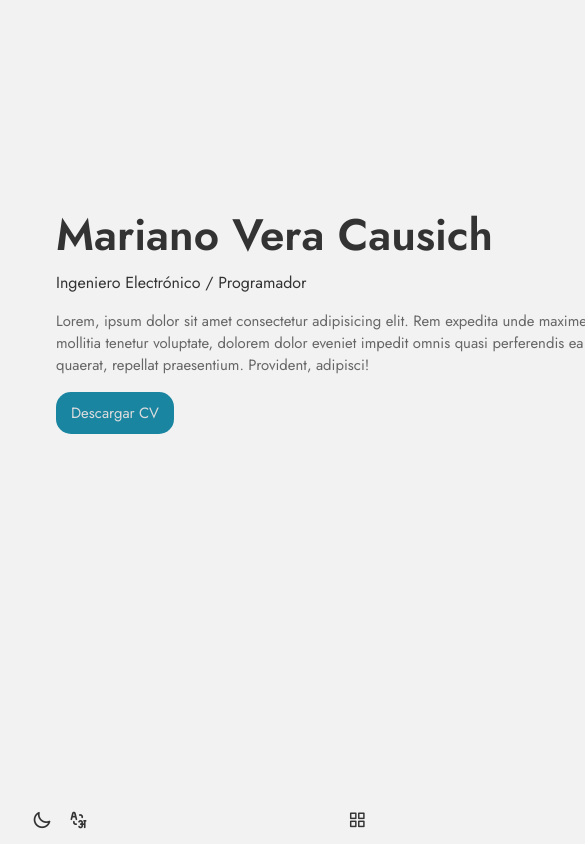
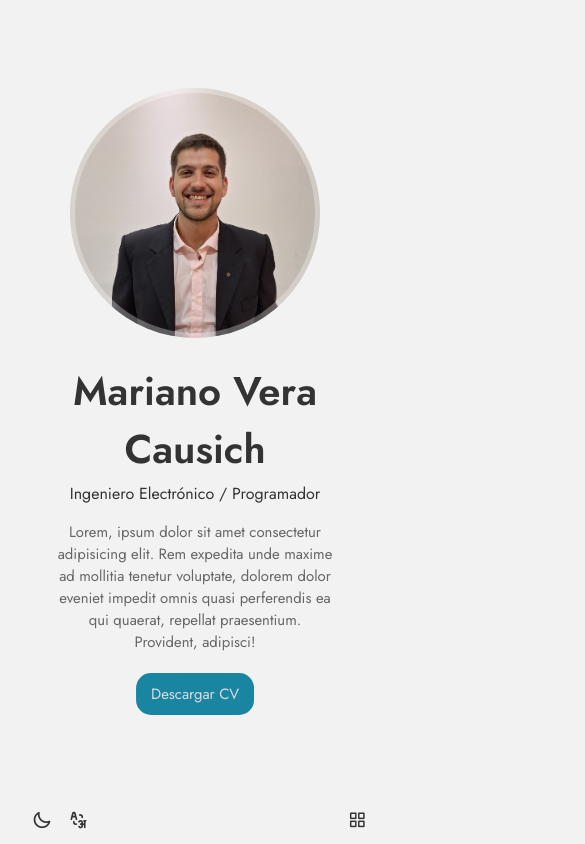
Before and after one commit to MarianoVera22/react-portfolio, a React (Create React App) app: page / in a window 390 px wide. Shown: the top 844 px of the page, 585 px wide, since content can reach past the window. Built offline with nearby package versions, Linux system fonts and the light colour scheme.

Commit message:
mediaquery Home

```diff
--- a/src/App.css
+++ b/src/App.css
@@ -162,12 +162,21 @@ img {
 }
 
 @media screen and (max-width: 768px) {
+  :root {
+    --big-font-size: 2.5rem;
+  }
+  .section {
+    padding: 2rem 0 4rem;
+  }
 }
 
 @media screen and (max-width: 576px) {
 }
 
 @media screen and (max-width: 350px) {
+  :root {
+    --big-font-size: 2.25rem;
+  }
   .container {
     margin-left: var(--mb-1);
     margin-right: var(--mb-1);
--- a/src/components/home/Home.css
+++ b/src/components/home/Home.css
@@ -1,5 +1,5 @@
 .home_content {
-  grid-template-columns: 580px repeat(1, 1fr);
+  grid-template-columns: 1fr 580px;
   padding-top: 4.5rem;
   padding-left: 2rem;
   padding-right: 2rem;
@@ -58,7 +58,7 @@
   width: 300px;
   height: 300px;
   box-shadow: inset 0 0 0 7px rgba(255, 255, 255, 0.3);
-  order: 1;
+  order: 0;
   justify-self: center;
   /* animation: profile__animate 8s ease-in-out infinite 1s; */
   border-radius: 100%;
@@ -81,20 +81,62 @@
 
 @media screen and (max-width: 992px) {
   .home_content {
-    grid-template-columns: 580px repeat(2, 1fr);
-    column-gap: 2rem;
+    grid-template-columns: 1fr 560px;
+    column-gap: 1.2rem;
+  }
+
+  .home_subtitle {
+    /* padding-left: 3.75rem; */
+    margin-bottom: var(--mb-1);
+  }
+
+  .home_description {
+    max-width: initial;
+    margin-bottom: var(--mb-0-5);
+  }
+
+  .home_img {
+    width: 250px;
+    height: 250px;
+    box-shadow: inset 0 0 0 6px rgba(255, 255, 255, 0.3);
   }
 }
 
 @media screen and (max-width: 768px) {
-}
+  .home_content {
+    grid-template-columns: 3fr;
+    padding-top: 3.5rem;
+  }
 
-@media screen and (max-width: 576px) {
+  .home_img {
+    box-shadow: inset 0 0 0 5px rgba(255, 255, 255, 0.3);
+    width: 250px;
+    height: 250px;
+  }
+
+  .home_title,
+  .home_description,
+  .home_subtitle {
+    text-align: center;
+  }
+
+  .home_description {
+    margin-bottom: var(--mb-0-25);
+  }
+
+  .home_button {
+    margin-left: 50%;
+    transform: translateX(-50%);
+  }
 }
 
 @media screen and (max-width: 350px) {
-  .container {
-    margin-left: var(--mb-1);
-    margin-right: var(--mb-1);
+  .home_img {
+    width: 180px;
+    height: 180px;
+  }
+
+  .home_button {
+    font-size: var(--small-font-size);
   }
 }
```
